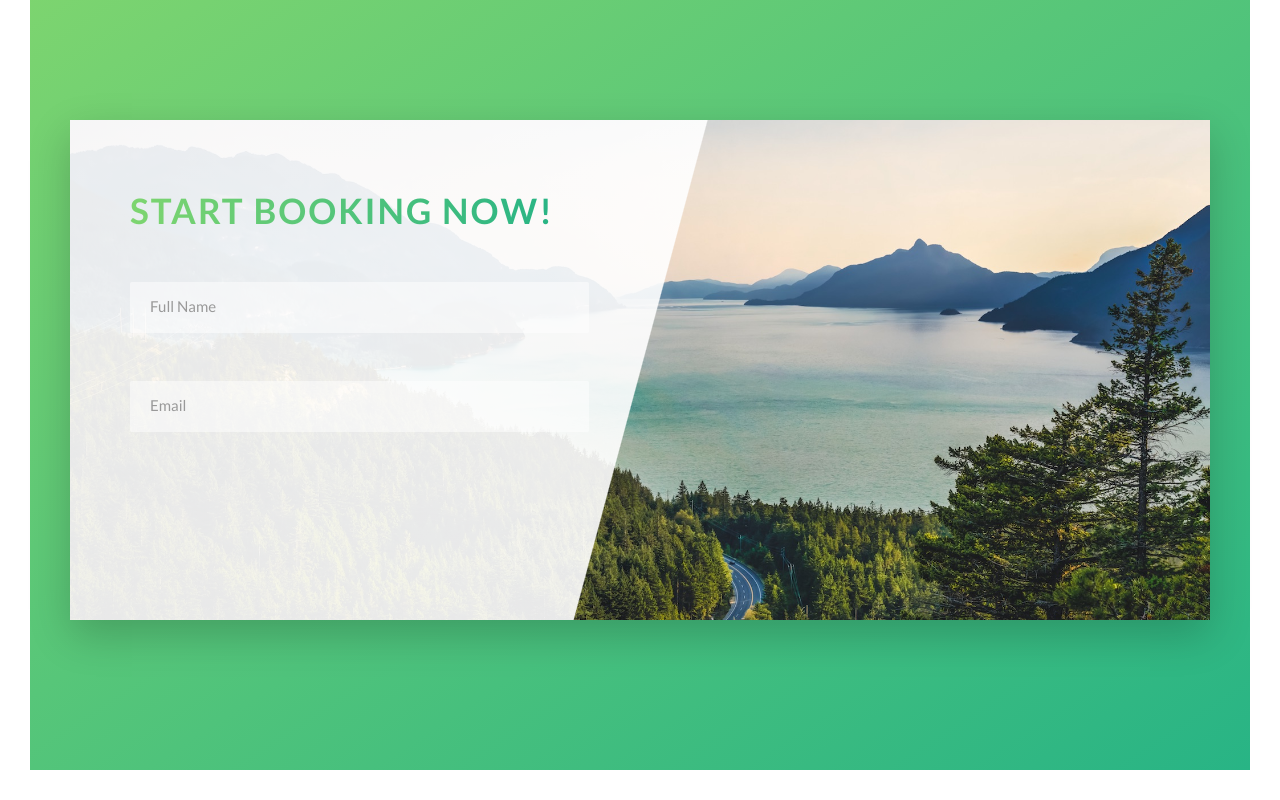
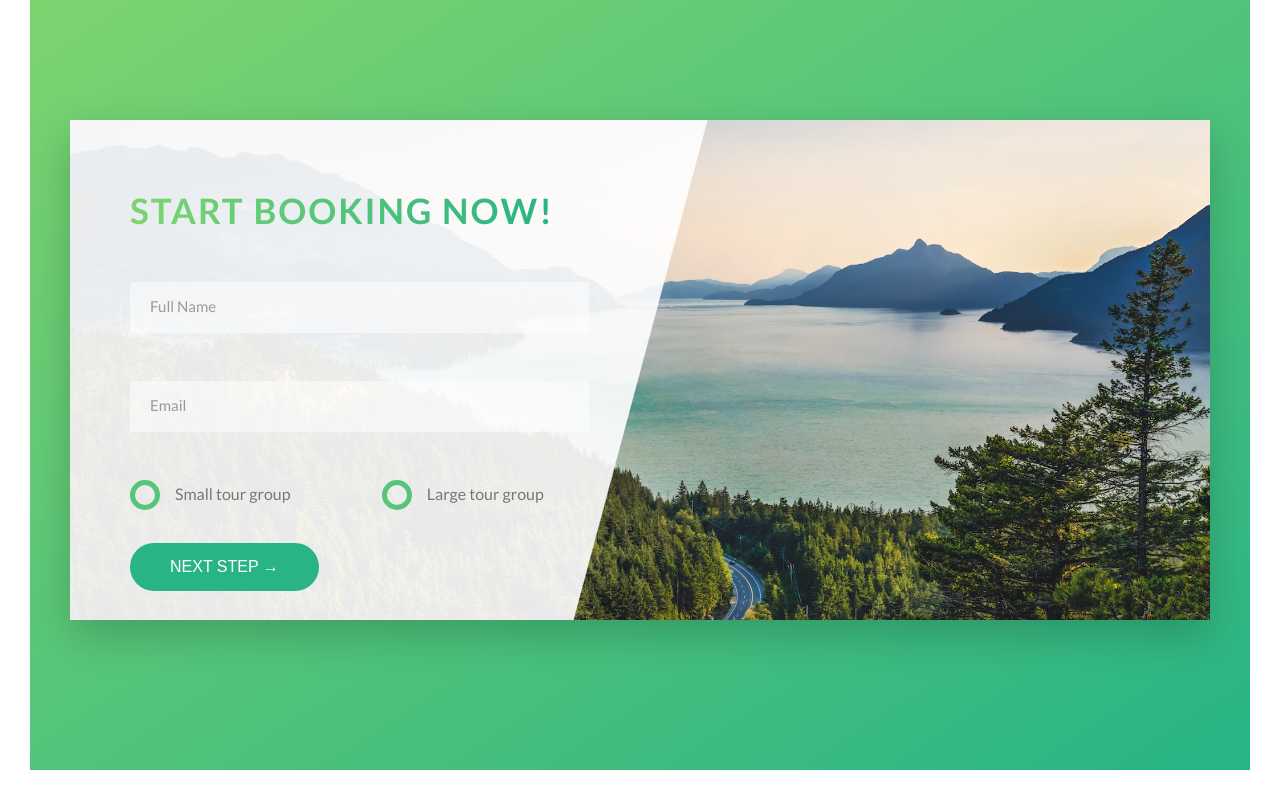
Before and after one commit to Margaretka15/NatoursCSSProject, a website: page index.html in a window 1280 px wide. Shown: the part 4440-5240 px from the top of the page. Drawn offline with Linux system fonts and the light colour scheme.

Commit message:
Add custom radio buttons

```diff
--- a/index.html
+++ b/index.html
@@ -279,6 +279,25 @@
                             <input type="email" class="form__input" placeholder="Email" id="email" required>
                             <label for="email" class="form__label">Email address</label>
                         </div>
+                        <div class="form__group">
+                            <div class="form__radio-group u-margin-bottom-small">
+                                <input type="radio" class="form__radio-input" id="small" name="size">
+                                <label for="small" class="form__radio-label">
+                                    <span class="form__radio-button"></span>
+                                    Small tour group
+                                </label>
+                            </div>
+                            <div class="form__radio-group">
+                                <input type="radio" class="form__radio-input" id="large" name="size">
+                                <label for="large" class="form__radio-label">
+                                    <span class="form__radio-button"></span>
+                                    Large tour group
+                                </label>
+                            </div>
+                        </div>
+                        <div class="form__group">
+                            <button class="btn btn--green">Next step &rarr;</button>
+                        </div>
                     </form>
                 </div>
             </div>
--- a/sass/base/_utilities.scss
+++ b/sass/base/_utilities.scss
@@ -1,19 +1,19 @@
 .u-center-text{
-  text-align: center;
+  text-align: center !important;
 }
 .u-margin-bottom-small {
-  margin-bottom: 1.5rem;
+  margin-bottom: 1.5rem !important;;
 }
 .u-margin-bottom-medium {
-  margin-bottom: 4rem;
+  margin-bottom: 4rem !important;;
 }
 .u-margin-bottom-big{
-  margin-bottom: 8rem;
+  margin-bottom: 8rem !important;;
 }
 
 .u-margin-top-big{
-  margin-top: 8rem;
+  margin-top: 8rem !important;;
 }
 .u-margin-top-huge{
-  margin-top: 10rem;
+  margin-top: 10rem !important;;
 }
--- a/sass/components/_button.scss
+++ b/sass/components/_button.scss
@@ -1,4 +1,5 @@
 .btn {
+  &,
   &:link,
   &-visited {
     text-transform: uppercase;
@@ -9,9 +10,14 @@
     transition: all .2s; /* this makes the changes smooth */
     position: relative;
     font-size: $default-font-size;
+
+    ///Change for the <button> element
+    border: none;
+    cursor: pointer;
   }
 
-  &:hover {
+  &:hover
+  {
     transform: translateY(-.3rem);
     box-shadow: 0 1rem 2rem rgba($color-black, .2);
 
@@ -21,7 +27,8 @@
     }
   }
 
-  &:active {
+  &:active,
+  &:focus{
     transform: translateY(-.1rem);
     box-shadow: 0 .5rem 1rem rgba($color-black, .2);
   }
--- a/sass/components/_form.scss
+++ b/sass/components/_form.scss
@@ -14,6 +14,7 @@
     border-bottom: 3px solid transparent;
     display: block;
     width: 90%;
+    transition: all .5s;
 
     &:focus{
       outline: none;
@@ -30,8 +31,6 @@
   }
 
 
-
-
   &__label{
     font-size: 1.2rem;
     font-weight: 700;
@@ -46,4 +45,47 @@
     visibility: hidden;
     transform: translateY(-4rem);
   }
+
+  &__radio-group{
+    width: 49%;
+    display: inline-block;
+
+  }
+  &__radio-input{
+    display: none;
+  }
+  &__radio-label{
+    font-size: $default-font-size;
+    cursor: pointer;
+    position: relative;
+    padding-left: 4.5rem;
+  }
+  &__radio-button{
+    height: 3rem;
+    width: 3rem;
+    border: 5px solid $color-primary;
+    border-radius: 50%;
+    display: block;
+    position: absolute;
+    left: 0;
+    top: -.4rem;
+
+    &::after{
+      content: "";
+      display: block;
+      height: 1.3rem;
+      width: 1.3rem;
+      border-radius: 50%;
+      position: absolute;
+      top: 50%;
+      left: 50%;
+      transform: translate(-50%,-50%);
+      background-color: $color-primary;
+      opacity: 0;
+      transition: opacity .2s;
+    }
+  }
+  &__radio-input:checked ~ &__radio-label &__radio-button::after {
+    opacity: 1;
+  }
 }
```
Also changed, not shown: css/style.css.
